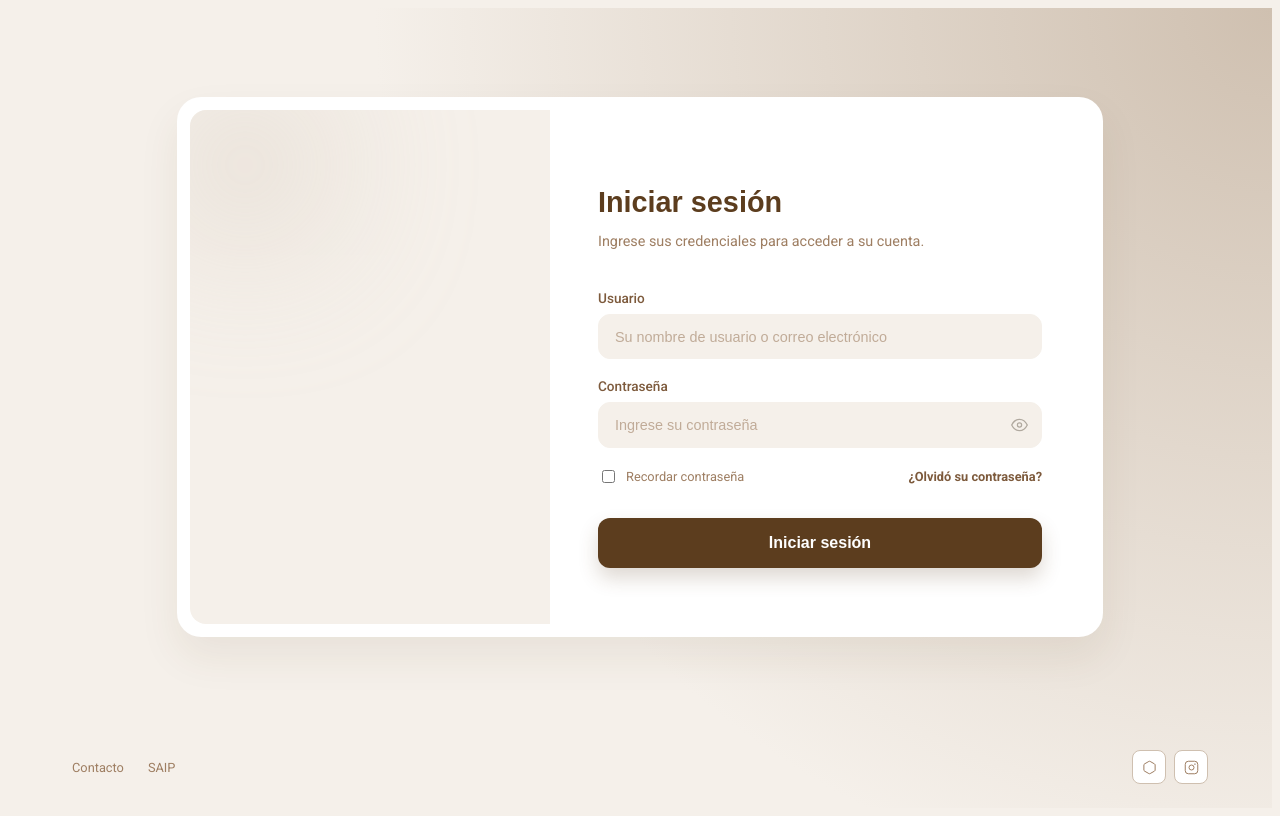
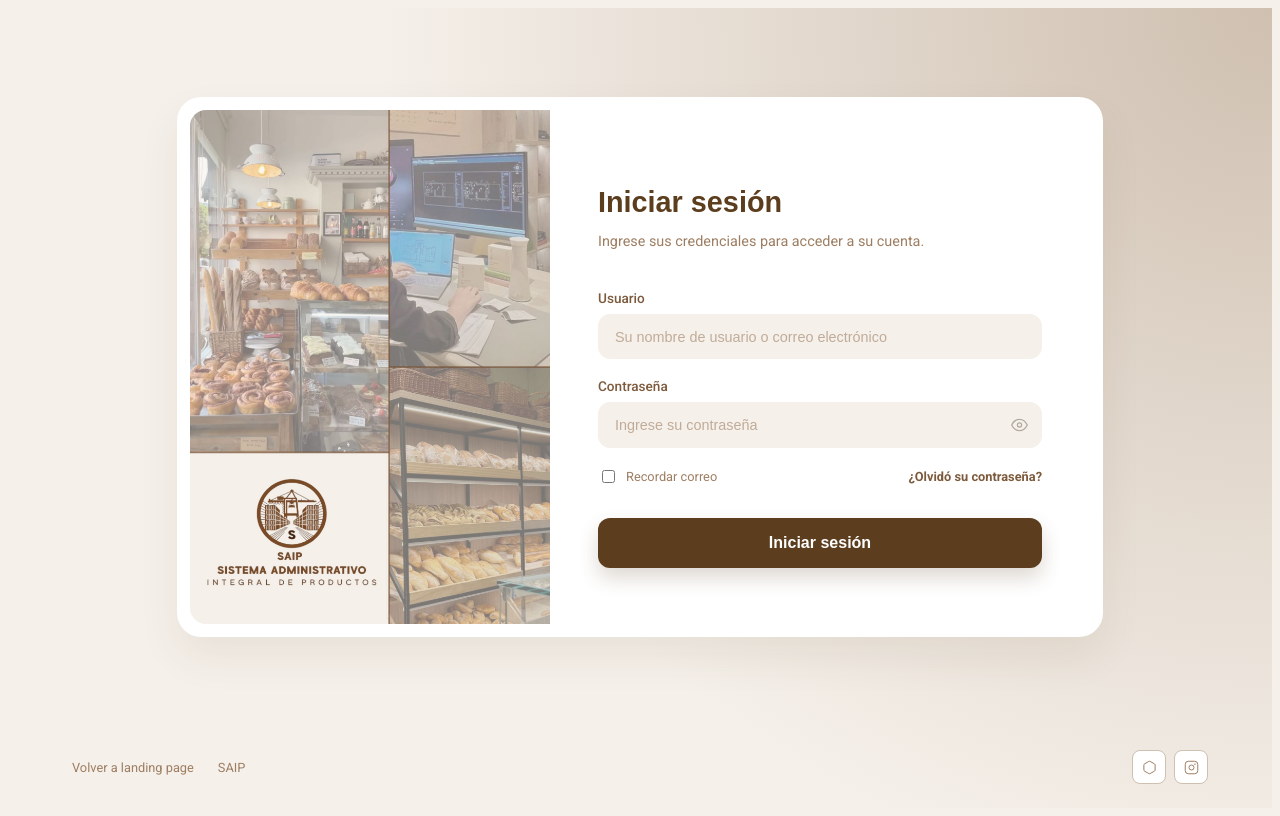
Before and after one commit to NVega04/saip-proyect, a React (Vite) app in the folder F/: page /login in a window 1280 px wide. Built offline with nearby package versions, Linux system fonts and the light colour scheme.

Commit message:
image login and recover password

```diff
--- a/F/src/pages/RecoverPassword.tsx
+++ b/F/src/pages/RecoverPassword.tsx
@@ -18,7 +18,7 @@ export default function RecoverPassword() {
       <div className="login-body">
         <div className="card-outer">
           <div className="card-inner">
-            <div className="panel-image" />
+            <img src="/Images/view.jpg" alt="Panadería SAIP" className="panel-image" />
             <div className="panel-form">
               {token ? <ResetForm token={token} /> : <ForgotForm />}
             </div>
--- a/F/src/pages/login.css
+++ b/F/src/pages/login.css
@@ -48,55 +48,13 @@ body {
   background: var(--white);
 }
 
-/* ── Panel Izquierdo (Branding) ── */
+/* ── Panel Izquierdo (Imagen) ── */
 .panel-image {
-  background: var(--bg);
-  display: flex;
-  flex-direction: column;
-  align-items: center;
-  justify-content: center;
-  padding: 4rem 2rem;
-  position: relative;
-}
-
-.panel-image::before {
-  content: "";
-  position: absolute;
-  width: 150px;
-  height: 150px;
-  background: var(--pale);
-  filter: blur(80px);
-  border-radius: 50%;
-  top: -20px;
-  left: -20px;
-  opacity: 0.5;
-}
-
-.bakery-content {
-  text-align: center;
-  z-index: 1;
-}
-
-.bakery-content svg {
-  width: 120px;
-  margin-bottom: 1.5rem;
-  filter: drop-shadow(0 4px 6px rgba(0,0,0,0.05));
-}
-
-.brand-name {
-  font-family: 'Poppins', sans-serif;
-  font-size: 2.2rem;
-  font-weight: 600;
-  color: var(--dark);
-  letter-spacing: 4px;
-  margin-bottom: 0.5rem;
-}
-
-.brand-tagline {
-  font-size: 0.85rem;
-  color: var(--mid);
-  line-height: 1.6;
-  max-width: 240px;
+  width: 100%;
+  height: 100%;
+  object-fit: cover;
+  display: block;
+  min-height: 400px;
 }
 
 /* ── Panel Derecho (Formulario) ── */
--- a/F/src/pages/login.tsx
+++ b/F/src/pages/login.tsx
@@ -108,7 +108,11 @@ export default function Login() {
         <div className="card-outer">
           <div className="card-inner">
             {/* ── Panel izquierdo ── */}
-            <div className="panel-image" />
+            <img
+              src="/Images/view.jpg"
+              alt="Panadería SAIP"
+              className="panel-image"
+            />
             {/* ── Panel derecho ── */}
             <div className="panel-form">
               <h1 className="form-title">Iniciar sesión</h1>
@@ -166,7 +170,7 @@ export default function Login() {
                       checked={remember}
                       onChange={(e: ChangeEvent<HTMLInputElement>) => setRemember(e.target.checked)}
                     />
-                    Recordar contraseña
+                    Recordar correo
                   </label>
                   <Link to="/reset-password" className="forgot-link">¿Olvidó su contraseña?</Link>
                 </div>
@@ -182,8 +186,8 @@ export default function Login() {
       {/* ── Footer ── */}
       <footer className="login-footer">
         <div className="footer-links">
-          <a href="#" className="footer-link">Contacto</a>
-          <a href="#" className="footer-link">SAIP</a>
+          <a href="/" className="footer-link">Volver a landing page</a>
+          <a href="/" className="footer-link">SAIP</a>
         </div>
         <div className="footer-social">
           <div className="footer-icon">
```
Also changed, not shown: F/public/Images/view.jpg (added).
